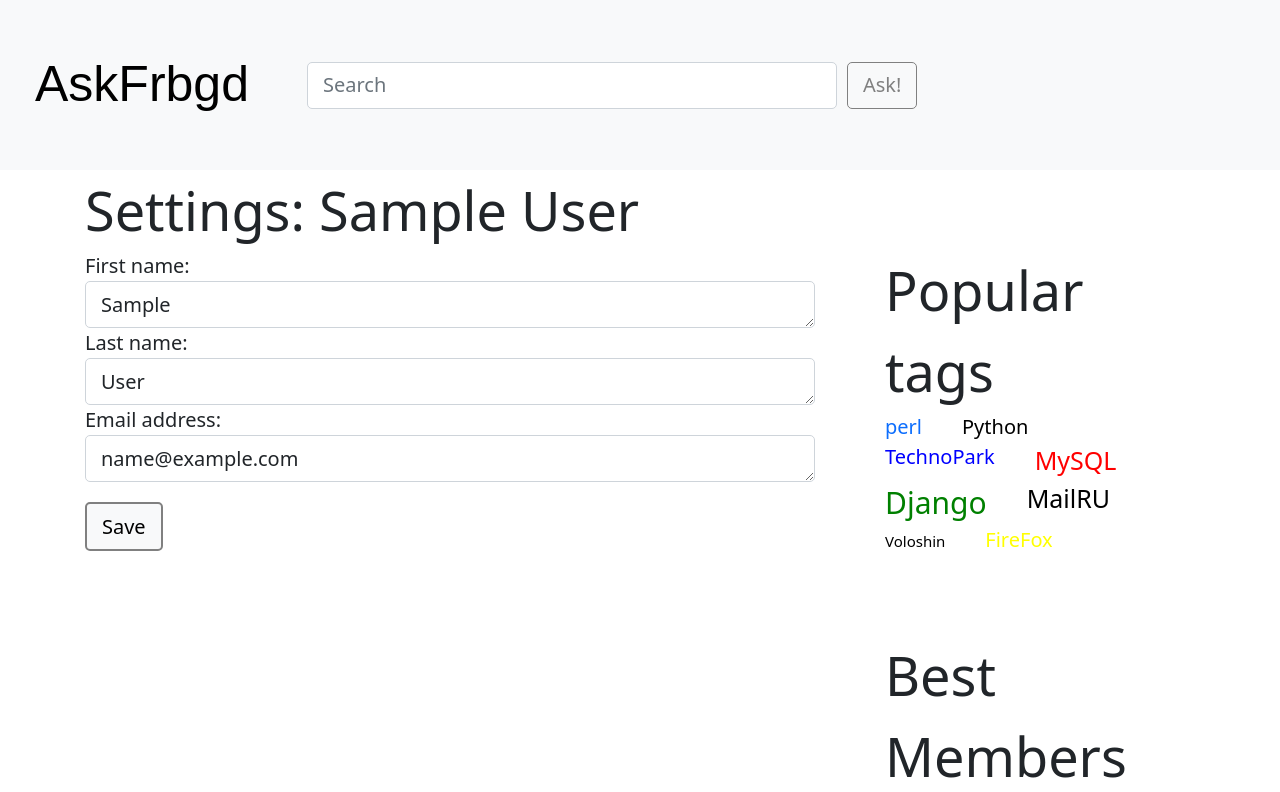
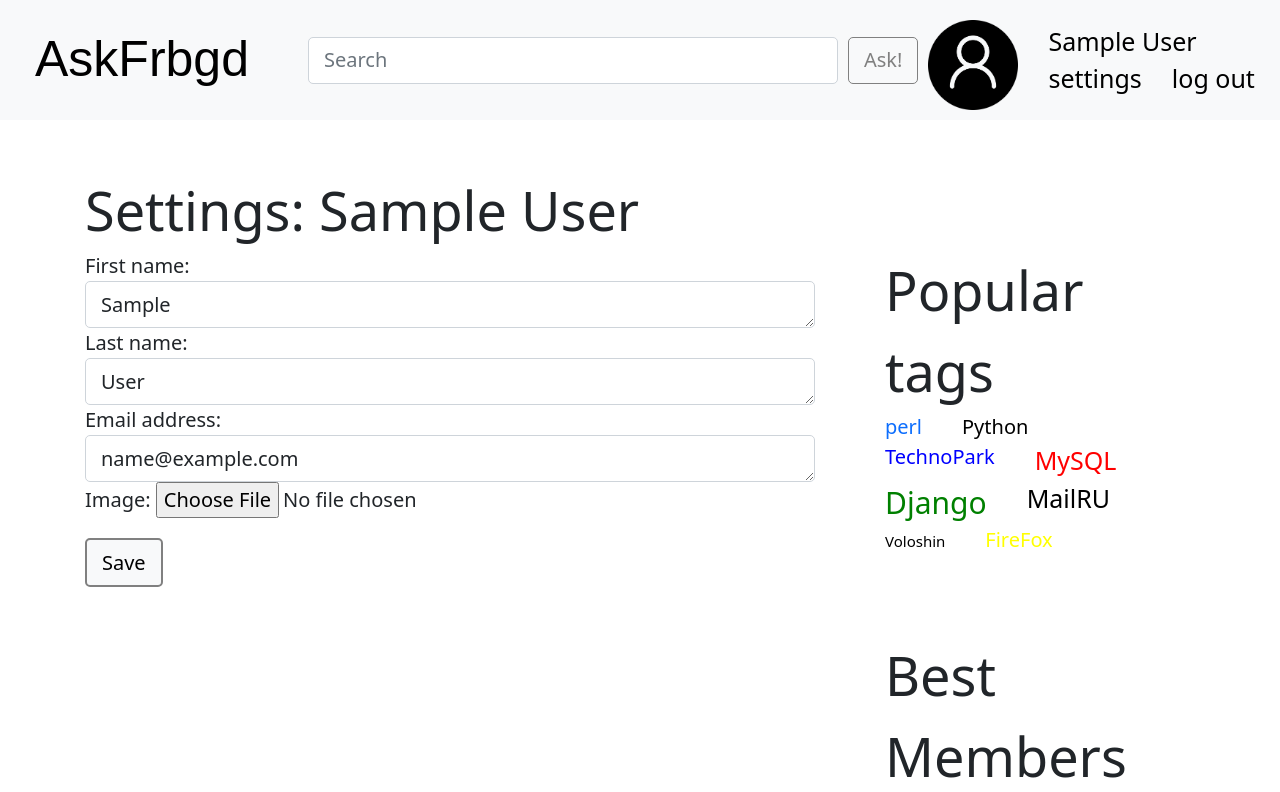
Before and after one commit to frbgd/AskFrbgd, a Django app: page /settings/ in a window 1280 px wide. Shown: the top 792 px of the page. Run offline with Django 3.2, Linux system fonts and the light colour scheme; the visitor is signed in with stand-in values (Sample User, id 1); some libraries are stand-ins or nearby versions.

Commit message:
image in settings

```diff
--- a/Ask_Frbgd/settings.py
+++ b/Ask_Frbgd/settings.py
@@ -23,7 +23,7 @@
 SECRET_KEY = 'django-insecure-g6@6q$94o&y%9gjn=9^(+#lip-r5tec!v@!vu@&e%!)k=feqg%'
 
 # SECURITY WARNING: don't run with debug turned on in production!
-DEBUG = False
+DEBUG = True
 
 ALLOWED_HOSTS = ['*']
 
@@ -63,6 +63,7 @@
                 'django.template.context_processors.request',
                 'django.contrib.auth.context_processors.auth',
                 'django.contrib.messages.context_processors.messages',
+                'django.template.context_processors.media'
             ],
         },
     },
@@ -120,6 +121,9 @@
 
 STATIC_URL = '/static/'
 LOGIN_URL = '/login/'
+MEDIA_ROOT = BASE_DIR / 'media'
+MEDIA_URL = '/media/'
+DEFAULT_PHOTO_PATH = 'default.png'
 
 STATICFILES_DIRS = [
     BASE_DIR / "static",
--- a/Ask_Frbgd/urls.py
+++ b/Ask_Frbgd/urls.py
@@ -13,7 +13,8 @@
     1. Import the include() function: from django.urls import include, path
     2. Add a URL to urlpatterns:  path('blog/', include('blog.urls'))
 """
-from django.contrib import admin
+from django.conf import settings
+from django.conf.urls.static import static
 from django.urls import path
 
 from app import views
@@ -28,6 +29,6 @@
     path('signup/', views.SignUpView.as_view(), name='signup'),
     path('tag/<tag_name>/', views.ListingQView.as_view(), name='tag'),
     path('', views.IndexView.as_view(), name='main'),
-]
+] + static(settings.MEDIA_URL, document_root=settings.MEDIA_ROOT)
 
 handler404 = 'app.views.error_404'
--- a/app/forms.py
+++ b/app/forms.py
@@ -130,7 +130,8 @@
 
 
 class UserSettingsForm(forms.ModelForm):
-    # TODO add Upload avatar field
+    image = forms.ImageField(required=False, allow_empty_file=True)
+
     class Meta:
         model = DjangoUser
         fields = ('first_name', 'last_name', 'email')
--- a/app/models.py
+++ b/app/models.py
@@ -6,7 +6,7 @@
 
 
 class User(models.Model):
-    image = models.ImageField(upload_to='img')
+    image = models.ImageField(blank=True, null=True)
     django_user = models.OneToOneField(DjangoUser, on_delete=models.CASCADE, blank=True, null=True)
 
     objects = UserManager()
--- a/app/views.py
+++ b/app/views.py
@@ -137,9 +137,12 @@
         return render(request, 'settings.html', {'form': form})
 
     def post(self, request):
-        form = UserSettingsForm(request.POST or None, instance=request.user)
+        form = UserSettingsForm(request.POST or None, request.FILES, instance=request.user)
         if not form.is_valid():
             return render(request, 'settings.html', {'form': form})
+        user = request.user.user
+        user.image = form.cleaned_data.get('image')
+        user.save()
         form.save()
         return HttpResponseRedirect(reverse('settings'))
 
--- a/static/css/custom_styles.css
+++ b/static/css/custom_styles.css
@@ -74,6 +74,7 @@
 .img_in_question {
 	width: 100px;
     padding-top: 10px;
+    padding-left: 10px;
 }
 
 .question-title {
--- a/templates/include/navbar.html
+++ b/templates/include/navbar.html
@@ -26,9 +26,9 @@
                     </form>
                     {% if user.is_authenticated %}
                         {% if user.user.image %}
-                            <img class="img_in_question" src="{% static "img/{{ user.user.image }}" %}">
+                            <img class="img_in_question" src="{{ MEDIA_URL }}{{ user.user.image }}">
                         {% else %}
-                            <img class="img_in_navbar" src="{% static "img/moto.jpg"%}" alt=""> </img>
+                            <img class="img_in_question" src="{{ MEDIA_URL }}default.png">
                         {% endif %}
                     {% endif %}
                 </div>
--- a/templates/include/one_question_template.html
+++ b/templates/include/one_question_template.html
@@ -4,9 +4,9 @@
     <div class="col-2">
         <div>
              {% if question.author.image %}
-                 <img class="img_in_question" src="{% static "img/{{ question.author.image }}" %}">
+                 <img class="img_in_question" src="{{ MEDIA_URL }}{{ question.author.image }}">
              {% else %}
-                 <img class="img_in_question" src="{% static "img/moto.jpg" %}">
+                 <img class="img_in_question" src="{{ MEDIA_URL }}default.png">
              {% endif %}
         </div>
         <div class="likes_in_question">
--- a/templates/settings.html
+++ b/templates/settings.html
@@ -11,7 +11,7 @@
             <div class="title">{{ user.first_name }} {{ user.last_name }}</div>
         </li>
     </ul>
-    <form action="{% url 'settings' %}" method="post">
+    <form enctype="multipart/form-data" action="{% url 'settings' %}" method="post">
         {% csrf_token %}
         {% for field in form %}
         <div class="fieldWrapper">
```
Also changed, not shown: app/management/commands/fill_db.py (+8 -1 lines), templates/include/answer_template.html (+4 -4 lines), app/migrations/0007_alter_user_image.py (added), media/auto.jpg (renamed from static/img/auto.jpg), media/default.png (added), media/moto.jpg (renamed from static/img/moto.jpg).
